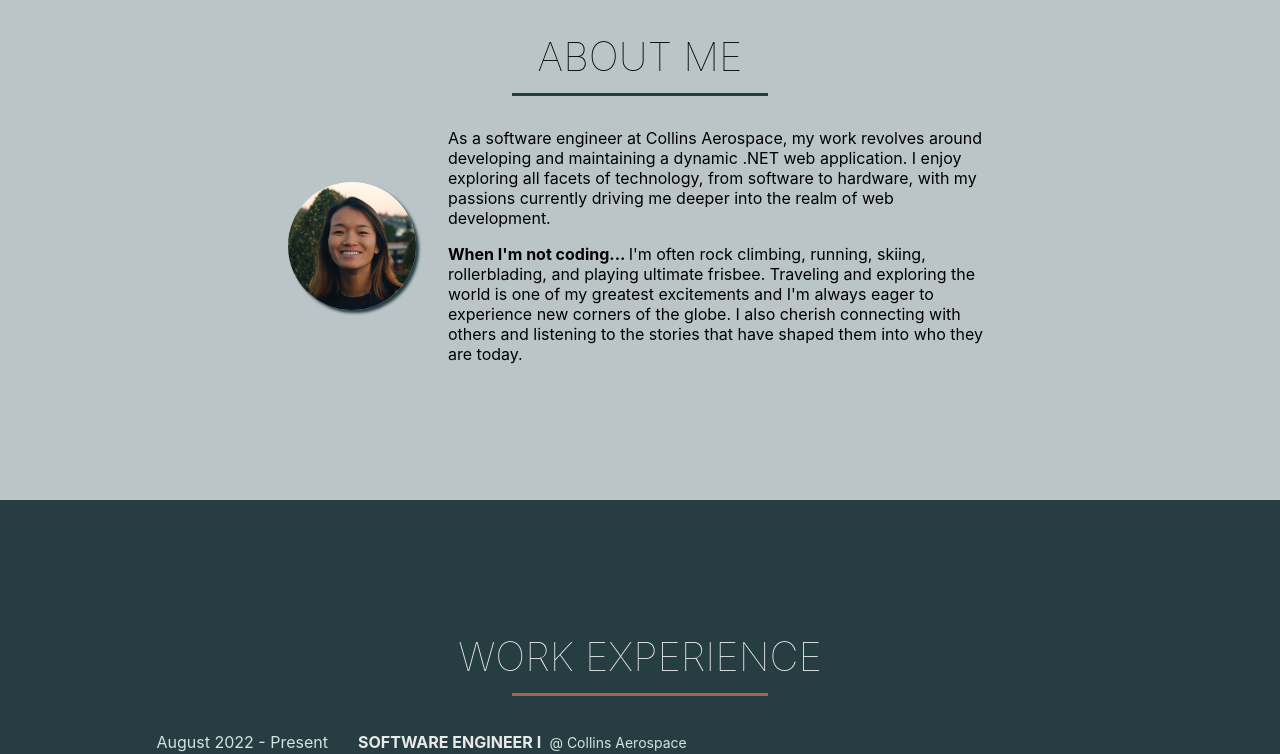
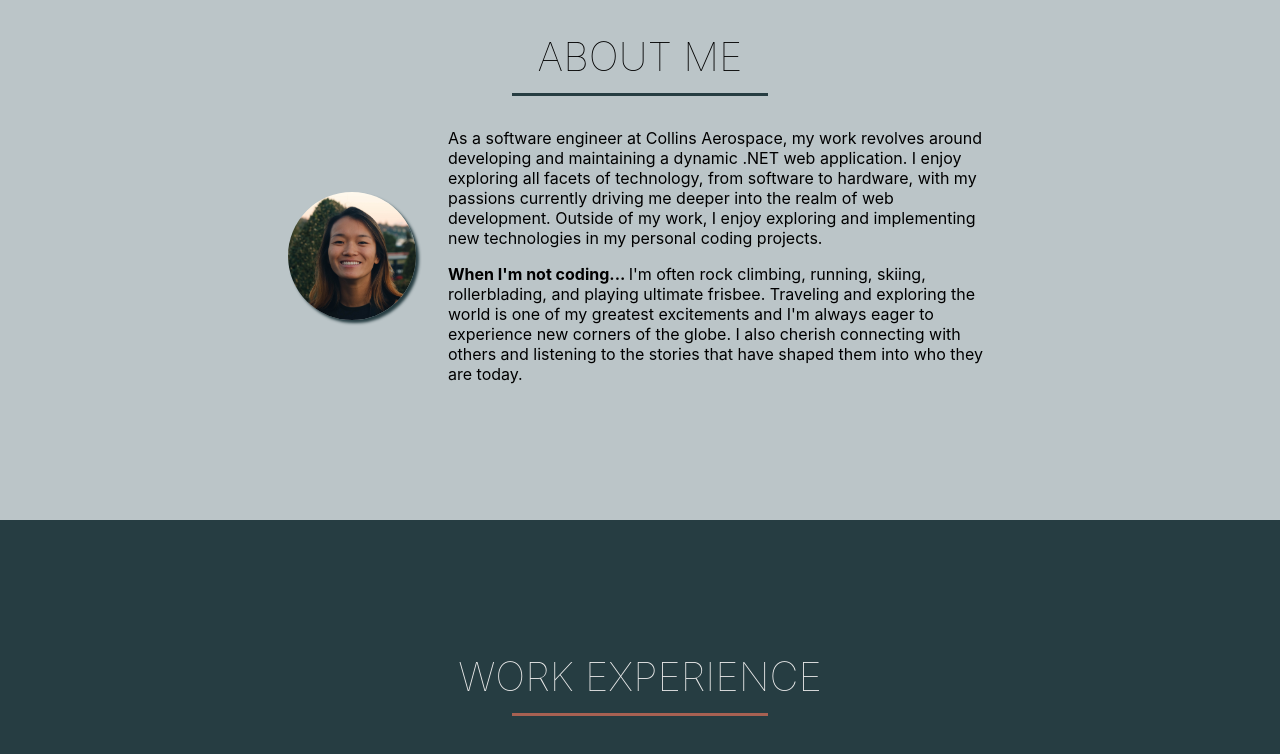
Before and after one commit to myaschmitz/myaschmitz.github.io, a React (Create React App) app: page / in a window 1280 px wide. Shown: the part 900-1654 px from the top of the page. Built offline with nearby package versions, Linux system fonts and the light colour scheme.

Commit message:
updated details

```diff
--- a/src/sections/about.js
+++ b/src/sections/about.js
@@ -28,7 +28,8 @@ const About = forwardRef((props, ref) => {
                 <Parallax onEnter={() => handleIntroEnter()}>
                     <p className={`about-description ${showDevDesc ? "visible" : ""}`}>
                         As a software engineer at Collins Aerospace, my work revolves around developing and maintaining a dynamic .NET web application. I enjoy exploring all facets of technology,
-                        from software to hardware, with my passions currently driving me deeper into the realm of web development.
+                        from software to hardware, with my passions currently driving me deeper into the realm of web development. Outside of my work, I enjoy exploring and implementing new
+                        technologies in my personal coding projects.
                     </p>
                     <p className={`about-hobby ${showDevDesc ? "visible" : ""}`}><b>When I'm not coding... </b>I'm often rock climbing, running, skiing, rollerblading, and playing ultimate frisbee. Traveling
                         and exploring the world is one of my greatest excitements and I'm always eager to experience new corners of the globe. I also cherish connecting with others and listening to
--- a/src/sections/projects.js
+++ b/src/sections/projects.js
@@ -63,6 +63,19 @@ const Projects = () => {
                         {/* </a> */}
                     </figure>
                 </div>
+                <div className="project-card">
+                    <figure>
+                        {/* <a style={{ textDecoration: "none", color: "inherit" }} target="_blank" href=""> */}
+                        <img src={financeApp} alt="Finance graphic showing a financial institution in the middle with other icons depicting things that are expenditures in life." />
+                        <div class="overlay">
+                            <div style={{ position: "relative" }}>
+                                <h4>(IN PROGRESS)<br />Climbing Gym Database</h4>
+                                <p>An app to track climbing gyms using TypeScript, Svelte, SvelteKit, and Firebase.</p>
+                            </div>
+                        </div>
+                        {/* </a> */}
+                    </figure>
+                </div>
             </div>
 
             <br />
```
